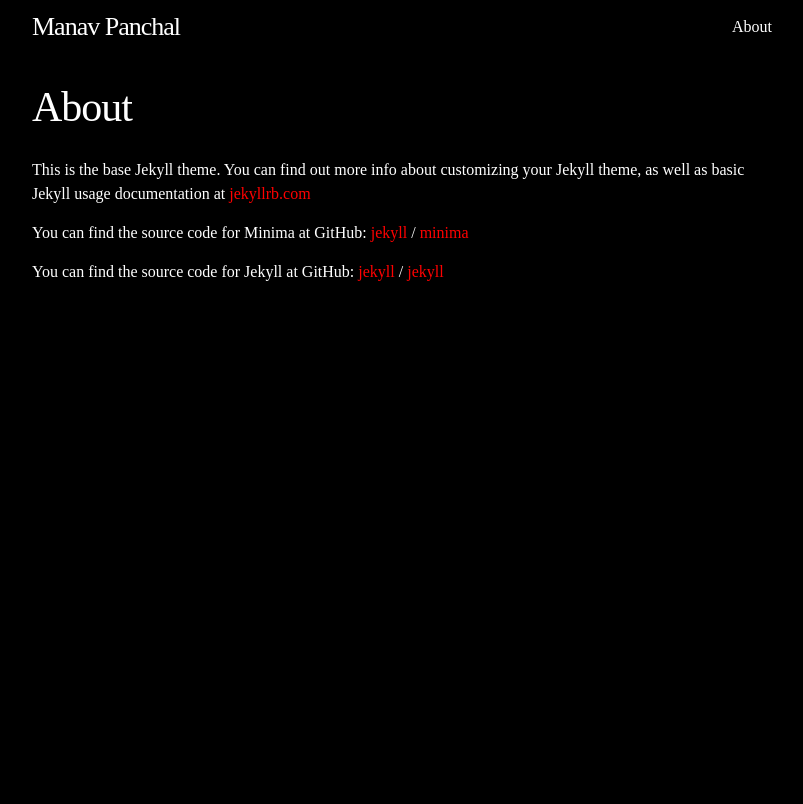
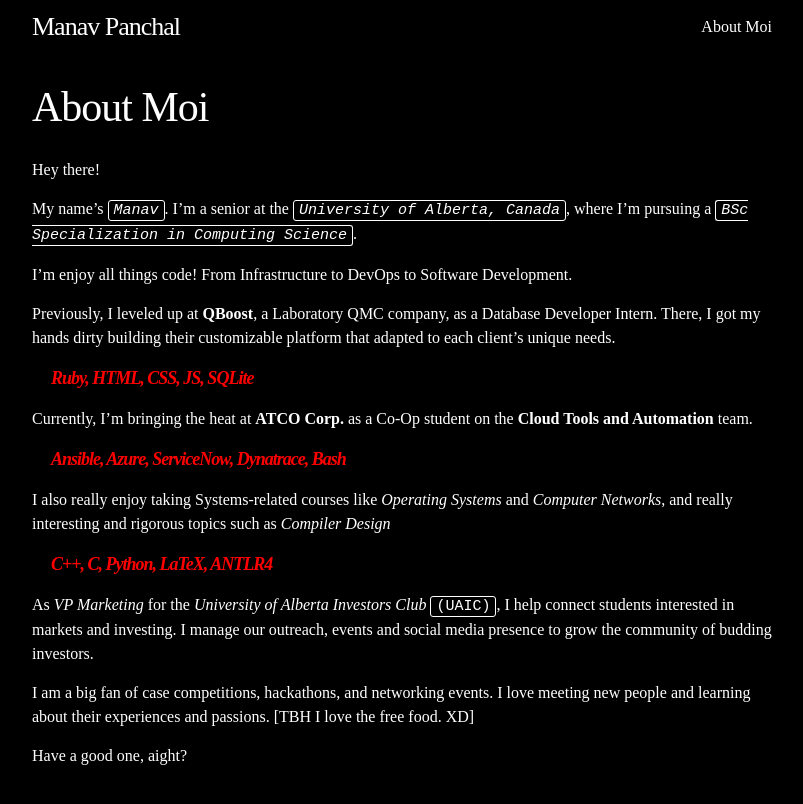
Before and after one commit to manav03panchal/manavmanav.xyz, a Jekyll site: the page built from about.markdown, in a window 1280 px wide. Shown: the top 804 px of the page, without its empty margins (238-1041 px from the left). Built offline with Jekyll 4.4.1, drawn with Linux system fonts in a browser that asks for light colours; some web fonts are replaced.

Commit message:
new about

```diff
--- a/about.markdown
+++ b/about.markdown
@@ -1,18 +1,31 @@
 ---
 layout: page
-title: About
+title: About Moi
 permalink: /about/
 ---
 
-This is the base Jekyll theme. You can find out more info about customizing your Jekyll theme, as well as basic Jekyll usage documentation at [jekyllrb.com](https://jekyllrb.com/)
+Hey there!
 
-You can find the source code for Minima at GitHub:
-[jekyll][jekyll-organization] /
-[minima](https://github.com/jekyll/minima)
+My name's _`Manav`_. I'm a senior at the _`University of Alberta, Canada`_,
+where I'm pursuing a _`BSc Specialization in Computing Science`_.
 
-You can find the source code for Jekyll at GitHub:
-[jekyll][jekyll-organization] /
-[jekyll](https://github.com/jekyll/jekyll)
+I'm enjoy all things code! From Infrastructure to DevOps to Software Development.
 
+Previously, I leveled up at **QBoost**, a Laboratory QMC company, as a Database Developer Intern. There, I got my hands dirty building their customizable platform that adapted to each client's unique needs.
 
-[jekyll-organization]: https://github.com/jekyll
+> Ruby, HTML, CSS, JS, SQLite
+
+Currently, I'm bringing the heat at **ATCO Corp.** as a Co-Op student on the **Cloud Tools and Automation** team.
+
+> Ansible, Azure, ServiceNow, Dynatrace, Bash
+
+I also really enjoy taking Systems-related courses like _Operating Systems_ and _Computer Networks_, and really interesting and rigorous topics such as _Compiler Design_
+
+> C++, C, Python, LaTeX, ANTLR4
+
+As _VP Marketing_ for the _University of Alberta Investors Club_ `(UAIC)`, I help connect students interested in markets and investing. I manage our outreach, events and social media presence to grow the community of budding investors.
+
+I am a big fan of case competitions, hackathons, and networking events. I love meeting new people and learning about their experiences and passions.
+[TBH I love the free food. XD]
+
+Have a good one, aight?
```
